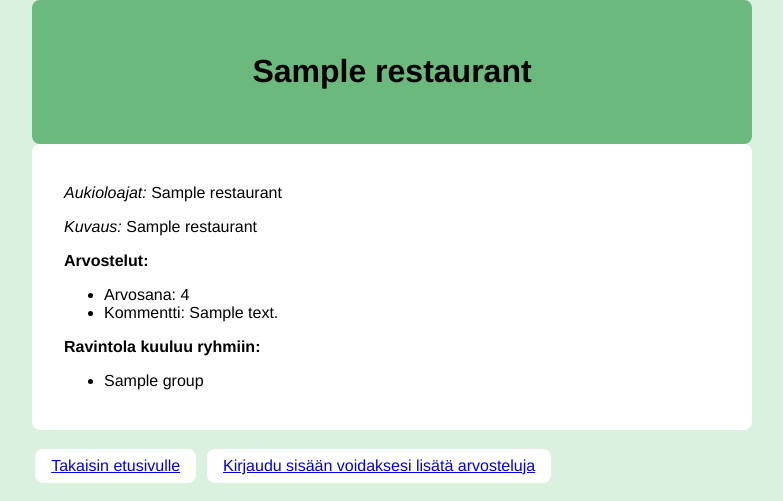
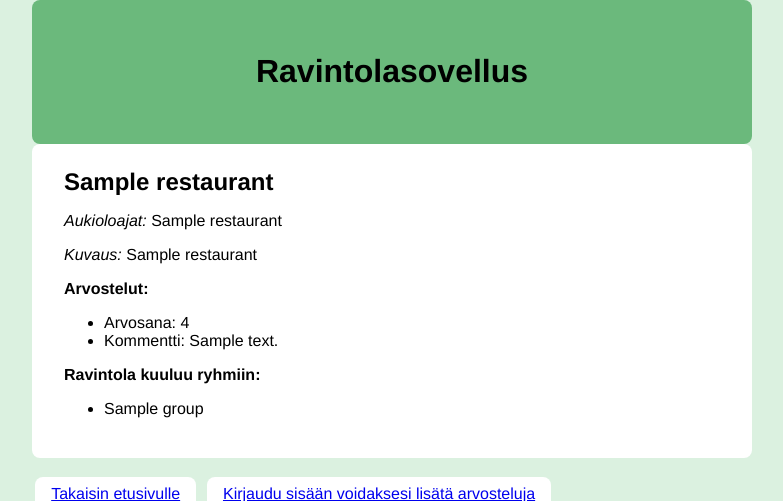
Before and after one commit to emiliaoinas/Ravintolasovellus, a Python web app: template templates/restaurant.html in a window 1280 px wide. Shown: the top 501 px of the page, without its empty margins (248-1031 px from the left). Run offline with Jinja, Linux system fonts and the light colour scheme; the template is opened without the code that fills it: most values are stand-ins (such as "Sample title", 1, 10 or a date in 2020).

Commit message:
Change headers

```diff
--- a/templates/restaurant.html
+++ b/templates/restaurant.html
@@ -4,10 +4,11 @@
 
 <body>
     <div class="header">
-        <h1>{{ restaurant[1] }}</h1>
+        <h1>Ravintolasovellus</h1>
     </div>
 
     <div class="content">
+        <h2>{{ restaurant[1] }}</h2>
         {% if admin_status %}
         <form action="/delete_restaurant" method="POST">
             <input type="hidden" name="csrf_token" value="{{ session.csrf_token }}">
```
